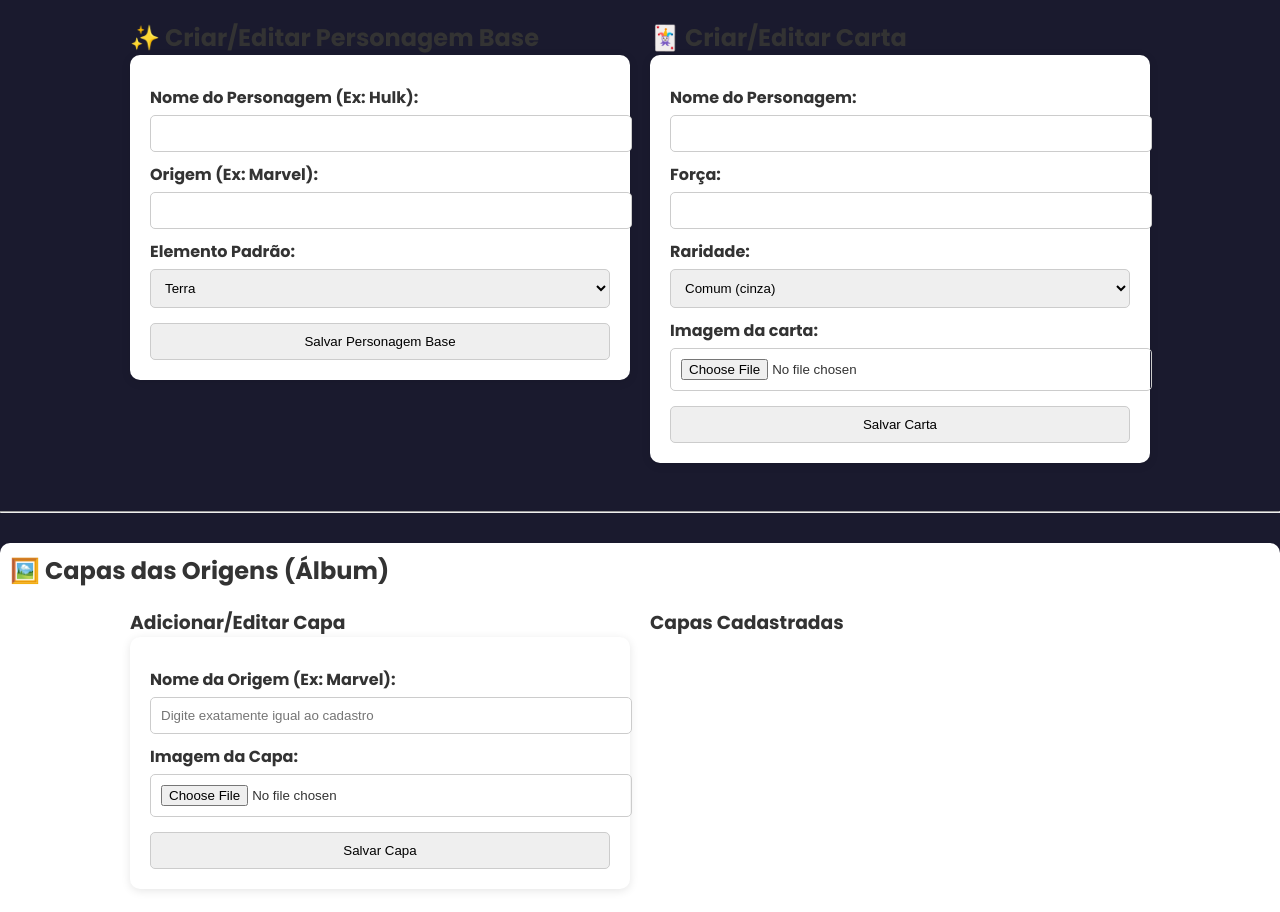
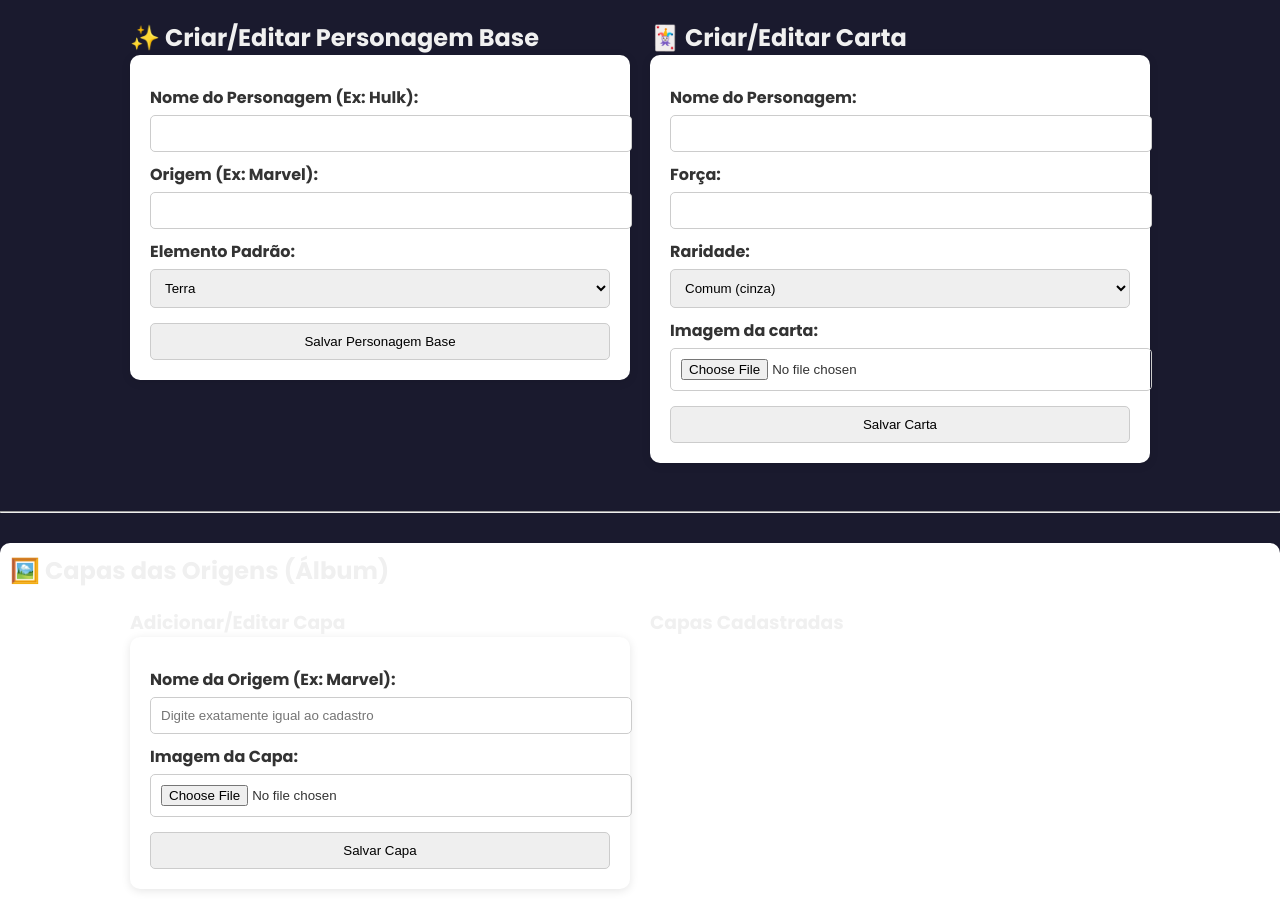
Before and after one commit to miltoncesarsp/card-family, a plain HTML site: page admin.html in a window 1280 px wide. Shown: the top 912 px of the page. Drawn offline with nearby package versions, Linux system fonts and the light colour scheme.

Commit message:
Update style.css

```diff
--- a/style.css
+++ b/style.css
@@ -16,7 +16,7 @@ body {
     font-family: 'Poppins', sans-serif;
     margin: 0;
     background-color: var(--bg-color);
-    color: #333; /* Texto padrão escuro (para áreas brancas) */
+    color: #f0f0f0; /* Texto padrão escuro (para áreas brancas) */
 }
 
 h1, h2, h3, h4 {
```
